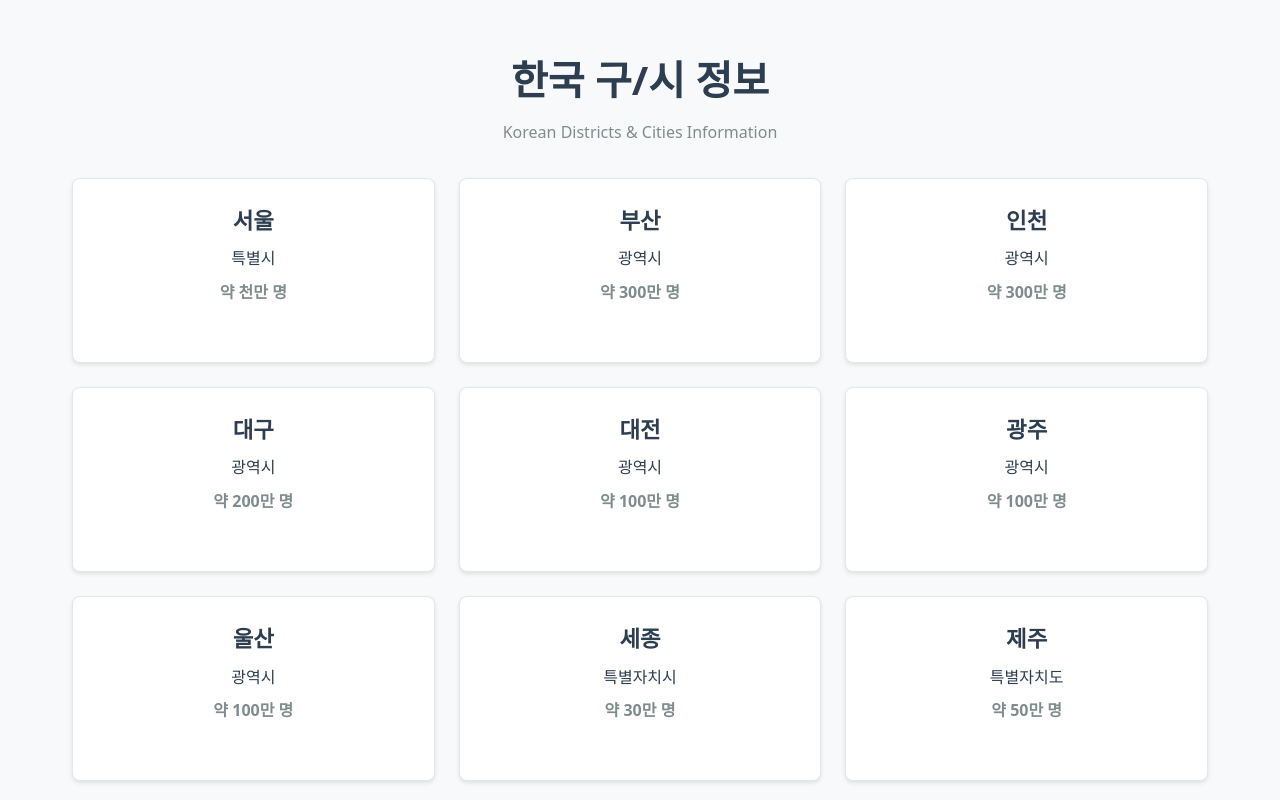
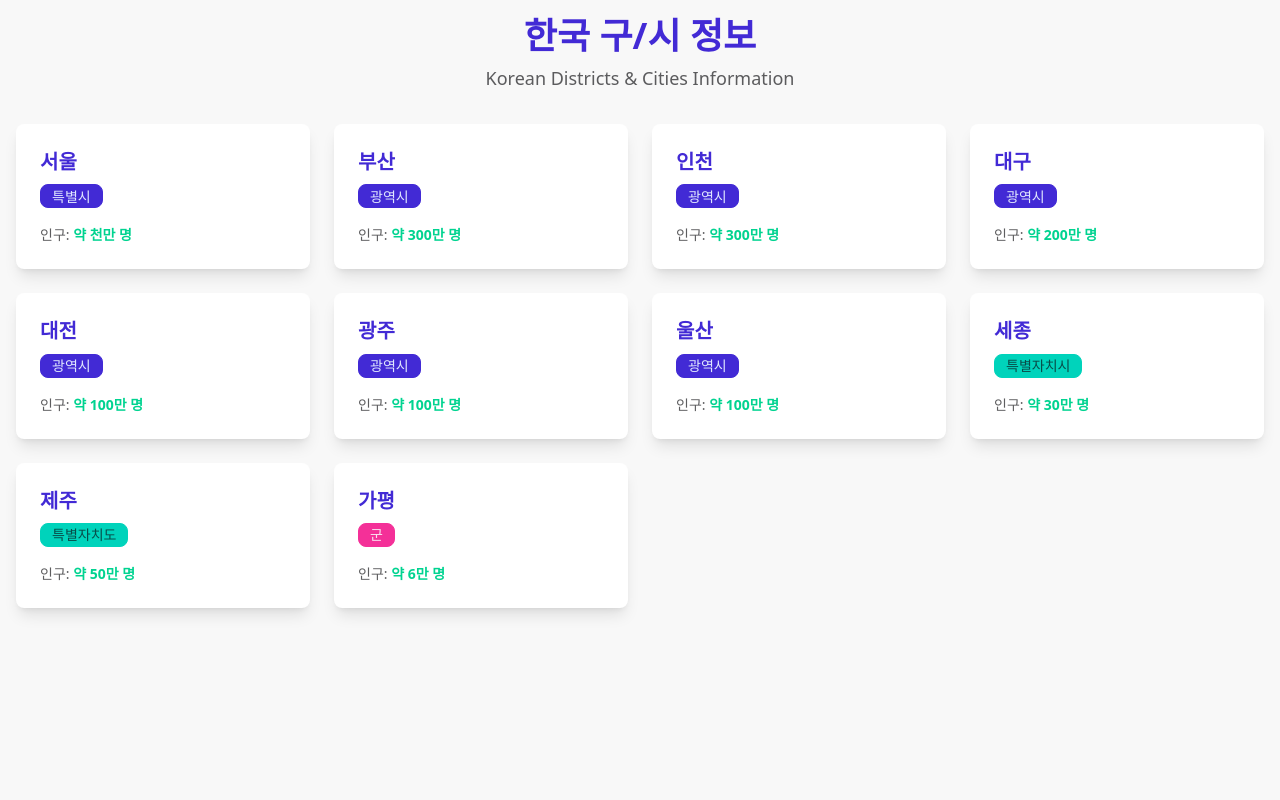
Before and after one commit to hoffa/hanguk.io, a React (Vite) app: page / in a window 1280 px wide. Shown: the top 800 px of the page. Built offline with nearby package versions, Linux system fonts and the light colour scheme.

Commit message:
use daisyui + tailwind

```diff
--- a/package.json
+++ b/package.json
@@ -12,8 +12,10 @@
     "schema": "npx typescript-json-schema src/types.ts Divisions --required --noExtraProps --out src/data.schema.json"
   },
   "dependencies": {
+    "@tailwindcss/vite": "^4.1.11",
     "react": "^19.1.0",
-    "react-dom": "^19.1.0"
+    "react-dom": "^19.1.0",
+    "tailwindcss": "^4.1.11"
   },
   "devDependencies": {
     "@eslint/js": "^9.29.0",
@@ -21,6 +23,7 @@
     "@types/react-dom": "^19.1.6",
     "@vitejs/plugin-react": "^4.5.2",
     "ajv-cli": "^5.0.0",
+    "daisyui": "^5.0.43",
     "eslint": "^9.29.0",
     "eslint-plugin-react-hooks": "^5.2.0",
     "eslint-plugin-react-refresh": "^0.4.20",
--- a/src/App.css
+++ /dev/null
@@ -1,67 +0,0 @@
-.app {
-  max-width: 1200px;
-  margin: 0 auto;
-  padding: 2rem;
-  text-align: center;
-}
-
-.app h1 {
-  font-size: 2.5rem;
-  margin-bottom: 0.5rem;
-  color: #2c3e50;
-}
-
-.app p {
-  color: #7f8c8d;
-  margin-bottom: 2rem;
-}
-
-.districts-grid {
-  display: grid;
-  grid-template-columns: repeat(auto-fit, minmax(280px, 1fr));
-  gap: 1.5rem;
-  margin-top: 2rem;
-}
-
-.district-card {
-  background: white;
-  border: 1px solid #e1e8ed;
-  border-radius: 8px;
-  padding: 1.5rem;
-  box-shadow: 0 2px 4px rgba(0, 0, 0, 0.1);
-  transition:
-    transform 0.2s,
-    box-shadow 0.2s;
-}
-
-.district-card:hover {
-  transform: translateY(-2px);
-  box-shadow: 0 4px 12px rgba(0, 0, 0, 0.15);
-}
-
-.district-card h3 {
-  font-size: 1.4rem;
-  margin: 0 0 0.5rem 0;
-  color: #2c3e50;
-}
-
-.city {
-  color: #3498db;
-  font-weight: 500;
-  margin: 0.5rem 0;
-}
-
-.population {
-  color: #27ae60;
-  font-weight: 600;
-  margin: 0.5rem 0;
-}
-
-.type {
-  background: #f8f9fa;
-  color: #495057;
-  padding: 0.25rem 0.75rem;
-  border-radius: 20px;
-  font-size: 0.875rem;
-  font-weight: 500;
-}
--- a/src/App.tsx
+++ b/src/App.tsx
@@ -1,4 +1,3 @@
-import './App.css'
 import koreanData from './data.json'
 import type { Divisions } from './types'
 import { roundToFirstDigit, formatKoreanNumber } from './utils'
@@ -8,20 +7,60 @@
   const divisions = data.divisions
 
   return (
-    <div className="app">
-      <h1>한국 구/시 정보</h1>
-      <p>Korean Districts & Cities Information</p>
+    <div className="min-h-screen bg-base-200 p-4">
+      <div className="max-w-7xl mx-auto">
+        {/* Header */}
+        <div className="text-center mb-8">
+          <h1 className="text-4xl font-bold text-primary mb-2">
+            한국 구/시 정보
+          </h1>
+          <p className="text-base-content/70 text-lg">
+            Korean Districts & Cities Information
+          </p>
+        </div>
 
-      <div className="districts-grid">
-        {divisions.map((division, index) => (
-          <div key={index} className="district-card">
-            <h3>{division.name}</h3>
-            <span>{division.type}</span>
-            <p className="population">
-              약 {formatKoreanNumber(roundToFirstDigit(division.population))} 명
-            </p>
-          </div>
-        ))}
+        {/* Cards Grid */}
+        <div className="grid grid-cols-1 md:grid-cols-2 lg:grid-cols-3 xl:grid-cols-4 gap-6">
+          {divisions.map((division, index) => (
+            <div
+              key={index}
+              className="card bg-base-100 shadow-lg hover:shadow-xl transition-shadow duration-300"
+            >
+              <div className="card-body">
+                <h3 className="card-title text-xl font-bold text-primary">
+                  {division.name}
+                </h3>
+
+                {/* Type Badge */}
+                <div className="mb-2">
+                  <span
+                    className={`badge ${
+                      division.type === '특별시' ||
+                      division.type === '광역시' ||
+                      division.type === '시'
+                        ? 'badge-primary'
+                        : division.type === '군'
+                          ? 'badge-secondary'
+                          : 'badge-accent'
+                    }`}
+                  >
+                    {division.type}
+                  </span>
+                </div>
+
+                {/* Population */}
+                <div className="text-base-content">
+                  <span className="text-sm text-base-content/70">인구: </span>
+                  <span className="font-semibold text-success">
+                    약{' '}
+                    {formatKoreanNumber(roundToFirstDigit(division.population))}{' '}
+                    명
+                  </span>
+                </div>
+              </div>
+            </div>
+          ))}
+        </div>
       </div>
     </div>
   )
--- a/src/data.schema.json
+++ b/src/data.schema.json
@@ -13,7 +13,7 @@
         },
         "type": {
           "description": "The list of all divisions should cover all land without overlap. Where appropriate, to keep\nthings intuitive, some divisions may be grouped together (e.g. just 제주 which covers 제주시 and\n서귀포시).",
-          "enum": ["광역시", "군", "시", "특별시", "특별자치도"],
+          "enum": ["광역시", "군", "시", "특별시", "특별자치도", "특별자치시"],
           "type": "string"
         }
       },
--- a/src/index.css
+++ b/src/index.css
@@ -1,21 +1,2 @@
-* {
-  margin: 0;
-  padding: 0;
-  box-sizing: border-box;
-}
-
-body {
-  font-family:
-    system-ui,
-    -apple-system,
-    sans-serif;
-  line-height: 1.6;
-  color: #2c3e50;
-  background-color: #f8f9fa;
-  min-height: 100vh;
-}
-
-#root {
-  min-height: 100vh;
-  padding: 1rem;
-}
+@import 'tailwindcss';
+@plugin "daisyui";
--- a/src/types.ts
+++ b/src/types.ts
@@ -7,7 +7,7 @@
    * things intuitive, some divisions may be grouped together (e.g. just 제주 which covers 제주시 and
    * 서귀포시).
    */
-  type: '특별시' | '광역시' | '시' | '군' | '특별자치도'
+  type: '특별시' | '광역시' | '시' | '군' | '특별자치도' | '특별자치시'
 }
 
 export interface Divisions {
--- a/vite.config.ts
+++ b/vite.config.ts
@@ -1,5 +1,6 @@
 import { defineConfig } from 'vite'
 import react from '@vitejs/plugin-react'
+import tailwindcss from '@tailwindcss/vite'
 
 // https://vite.dev/config/
 export default defineConfig({
@@ -7,5 +8,5 @@
   build: {
     outDir: 'docs',
   },
-  plugins: [react()],
+  plugins: [react(), tailwindcss()],
 })
```
Also changed, not shown: 6 other files (tests, documents, lock files or other folders).
